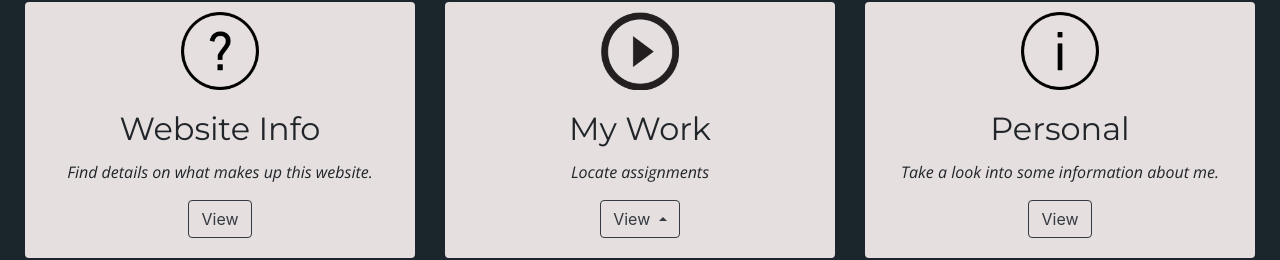
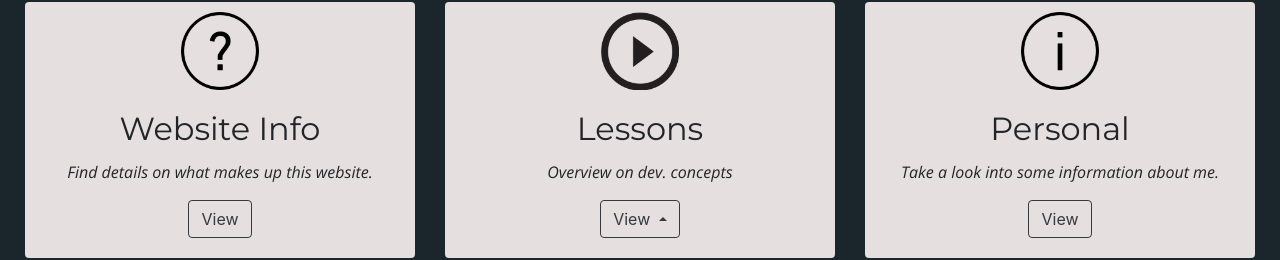
Before and after one commit to jtully97/JoshuaTully, a plain HTML site: page index.html in a window 1280 px wide. Shown: the part 490-750 px from the top of the page. Drawn offline with nearby package versions, Linux system fonts and the light colour scheme.

Commit message:
changes to video content

```diff
--- a/index.html
+++ b/index.html
@@ -89,8 +89,8 @@
                   <div class="card align-items-center">
                     <img class="card-img-top" src="Icons/iconfinder_play-circle_383091.png" alt="Card image cap">
                     <div class="card-body">
-                      <h5 class="card-title">My Work</h5>
-                      <p class="card-text">Locate assignments</p>
+                      <h5 class="card-title">Lessons</h5>
+                      <p class="card-text">Overview on dev. concepts</p>
                       <div class="btn-group dropup">
                         <button type="button" class="btn btn-outline-dark dropdown-toggle" data-toggle="dropdown" aria-haspopup="true" aria-expanded="false">
                           View
```
Also changed, not shown: advancedArrayMethods.html (+2 -2 lines), personal.html (+3 -0 lines), 1 other file.
